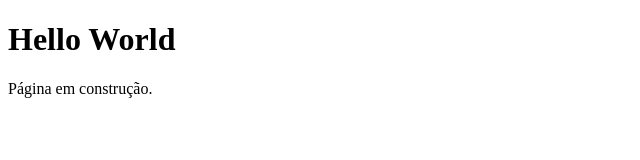
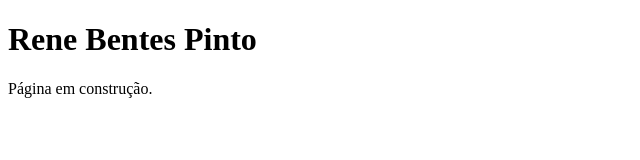
Before and after one commit to renebentes/renebentes.github.io, a plain HTML site: page index.html in a window 1280 px wide. Shown: the whole page, without its empty margins (0-640 px from the left). Drawn offline with Linux system fonts and the light colour scheme.

```diff
--- a/index.html
+++ b/index.html
@@ -1,7 +1,7 @@
 <!DOCTYPE html>
 <html>
 <body>
-	<h1>Hello World</h1>
+	<h1>Rene Bentes Pinto</h1>
 	<p>Página em construção.</p>
 </body>
 </html>
```
Also changed, not shown: 1 other file.
